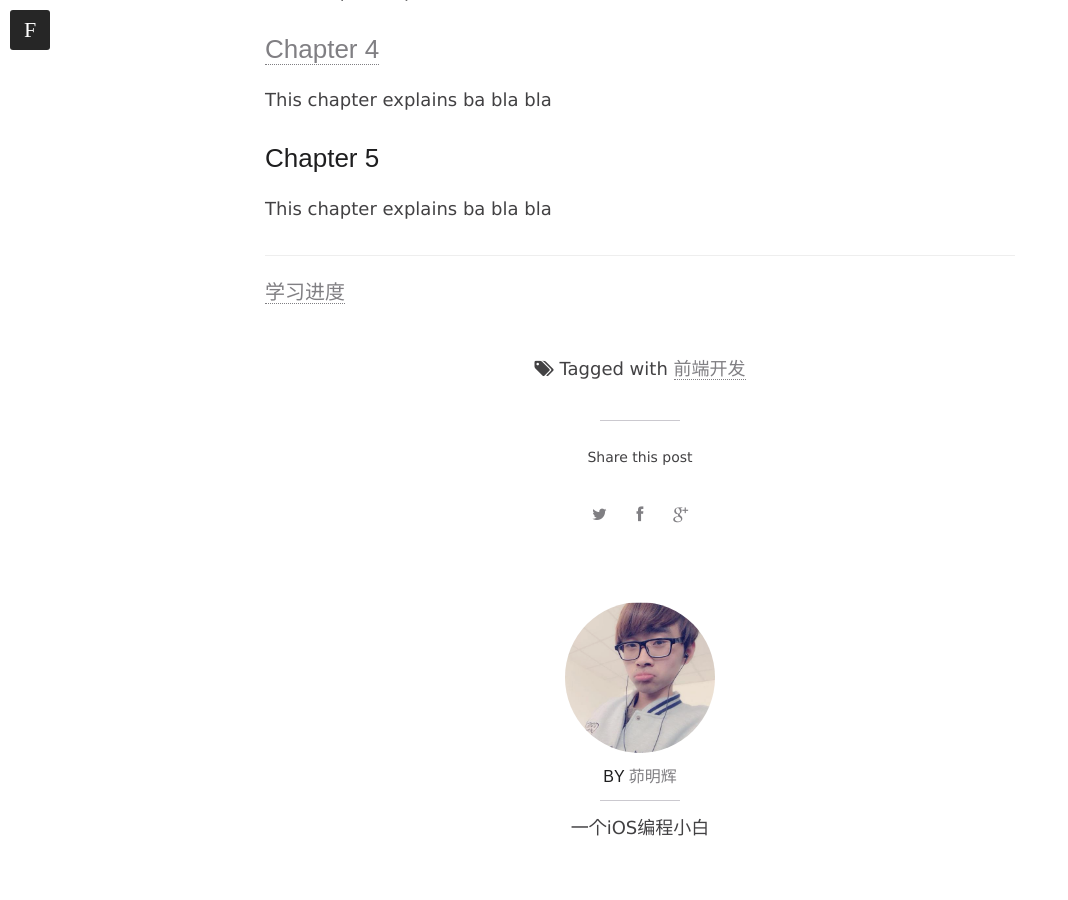
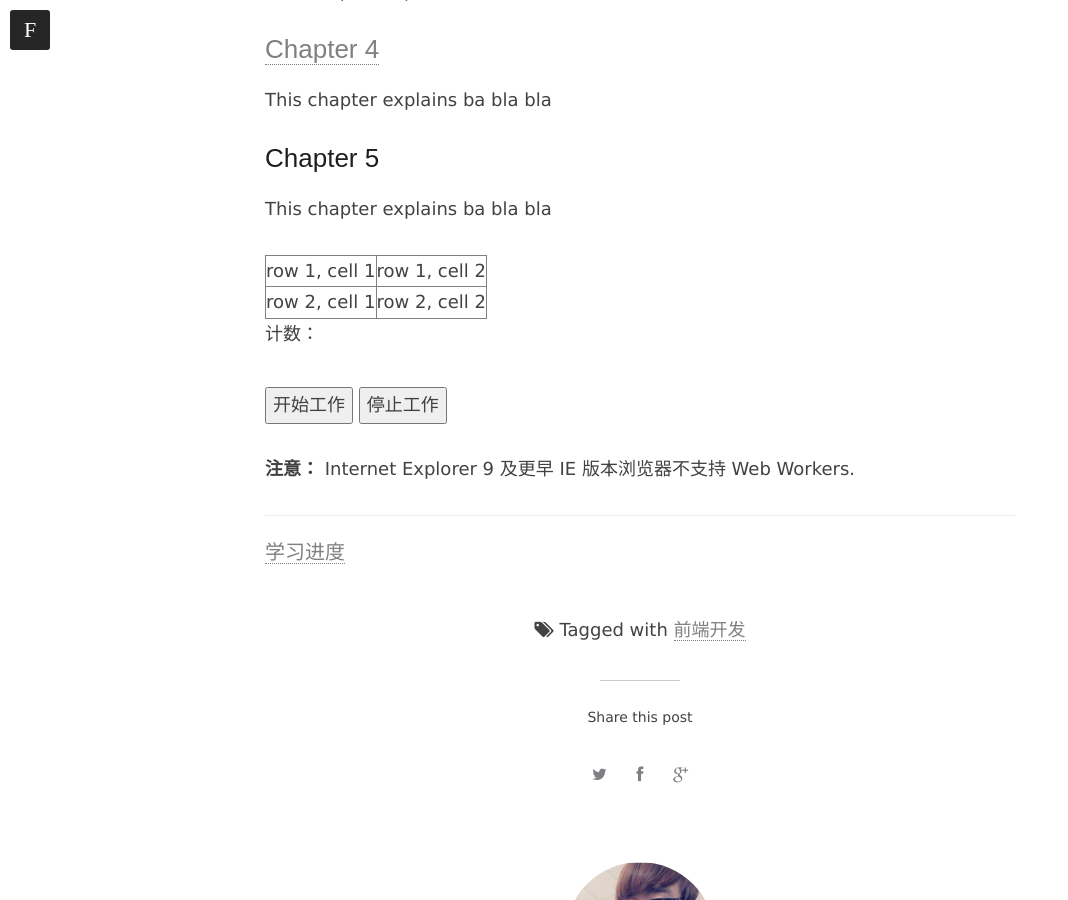
Before and after one commit to maominghui/maominghui.github.io, a Jekyll site: the page built from _posts/2015-08-14-前端学习基础入门.md, in a window 1280 px wide and 900 px high, scrolled down 3264 px. Shown: the whole window, without its empty margins (0-1068 px from the left). Built offline with Jekyll 4.4.1, drawn with Linux system fonts in a browser that asks for light colours; some web fonts are replaced; comment, search, counter and statistics services are not loaded.

Commit message:
Initial commit

```diff
--- a/_posts/2015-08-14-前端学习基础入门.md
+++ b/_posts/2015-08-14-前端学习基础入门.md
@@ -106,6 +106,45 @@
 <h2>Chapter 5</h2>
 <p>This chapter explains ba bla bla</p>
 
+<table border="1">
+<tr>
+<td>row 1, cell 1</td>
+<td>row 1, cell 2</td>
+</tr>
+<tr>
+<td>row 2, cell 1</td>
+<td>row 2, cell 2</td>
+</tr>
+</table>
+
+
+<p>计数： <output id="result"></output></p>
+<button onclick="startWorker()">开始工作</button>
+<button onclick="stopWorker()">停止工作</button>
+
+<p><strong>注意：</strong> Internet Explorer 9 及更早 IE 版本浏览器不支持 Web Workers.</p>
+
+<script>
+var w;
+
+function startWorker() {
+    if(typeof(Worker) !== "undefined") {
+        if(typeof(w) == "undefined") {
+            w = new Worker("demo_workers.js");
+        }
+        w.onmessage = function(event) {
+            document.getElementById("result").innerHTML = event.data;
+        };
+    } else {
+        document.getElementById("result").innerHTML = "抱歉，你的浏览器不支持 Web Workers...";
+    }
+}
+
+function stopWorker() {
+    w.terminate();
+    w = undefined;
+}
+</script>
 ---
 
 ###[学习进度](http://www.runoob.com/html/html-links.html)
```
